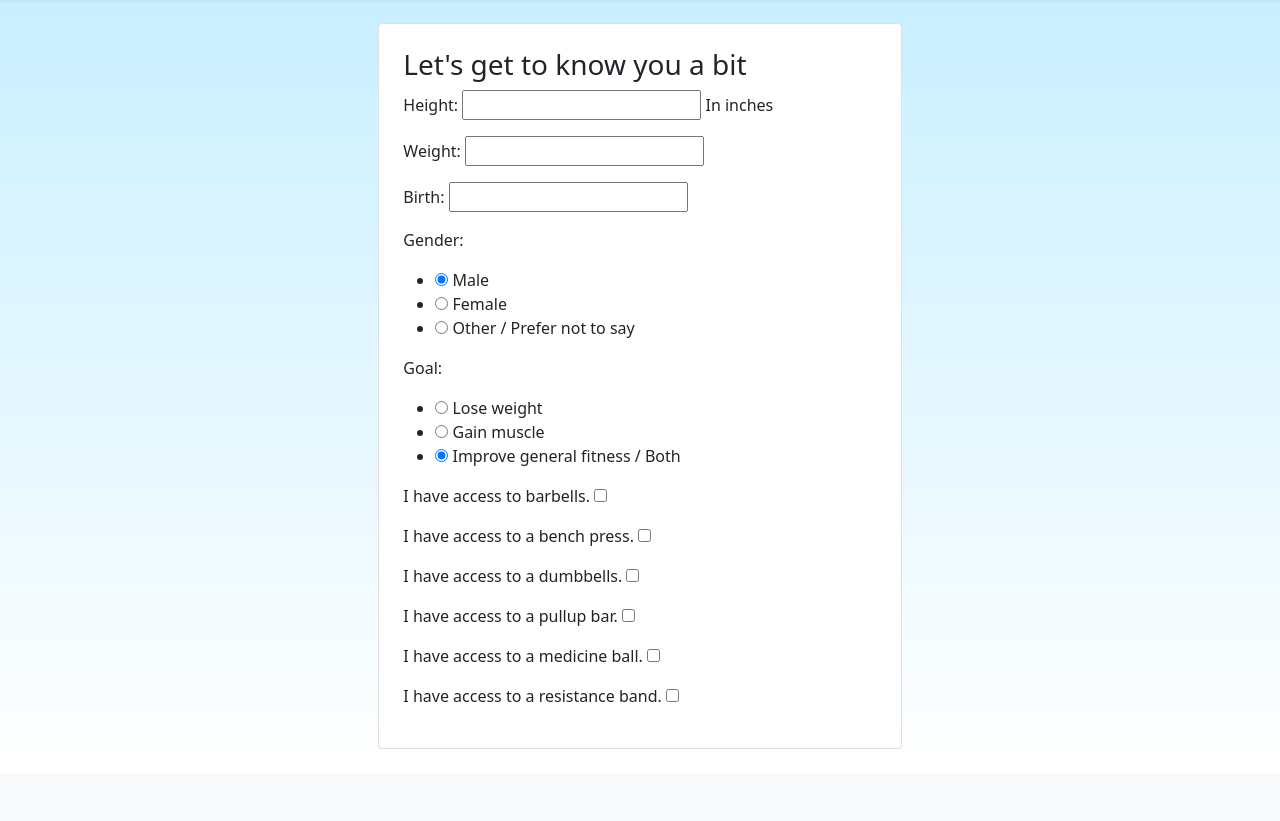
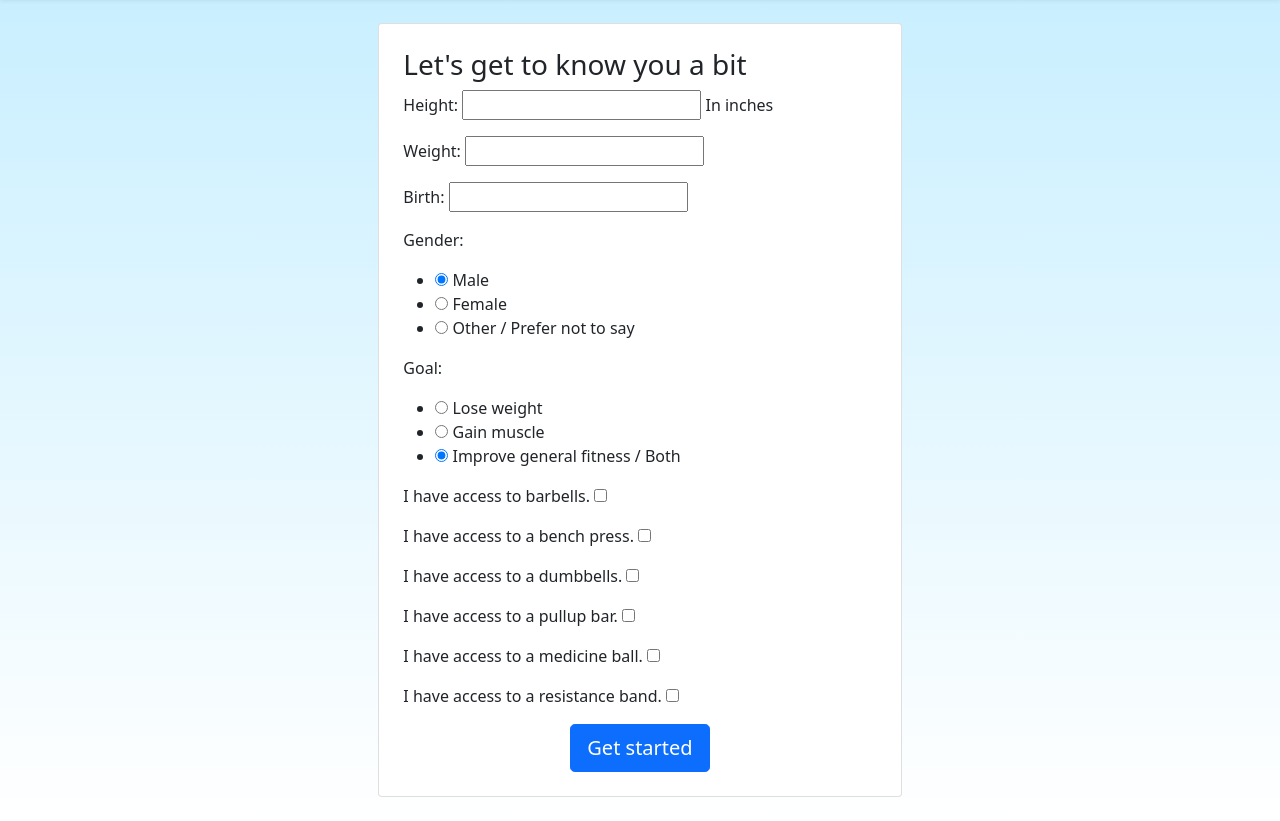
Before and after one commit to kevinwang0/ZotFit, a Django app: page /getinfo in a window 1280 px wide. Shown: the part 51-872 px from the top of the page. Before the commit the page ends 800 px from the top, so only its background shows below. Run offline with Django 3.2, Linux system fonts and the light colour scheme; the visitor is signed in with stand-in values (Sample User, id 1).

Commit message:
add submit button back to form

```diff
--- a/app/templates/form.html
+++ b/app/templates/form.html
@@ -11,6 +11,9 @@
 				{% csrf_token %}
 				<h3 class="card-title">{% block title %}{{ title }}{% endblock %}</h3>
 				{{ form.as_p }}
+				<div class="text-center">
+					<button type="submit" class="btn btn-primary btn-lg">{{ button_title }}</button>
+				</div>
 			</form>
 		</div>
 	</div>
```
